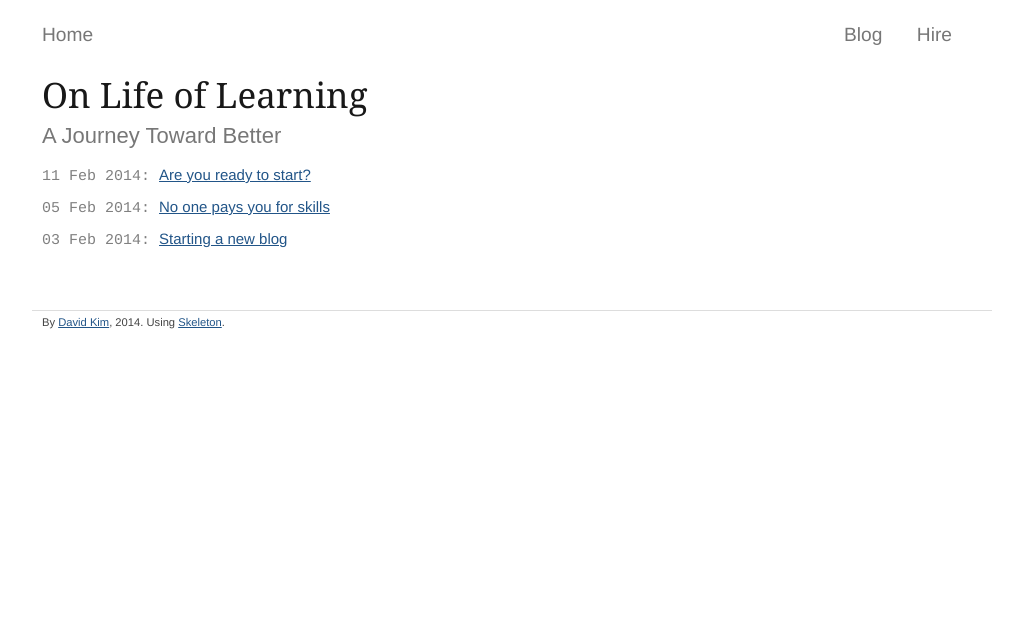
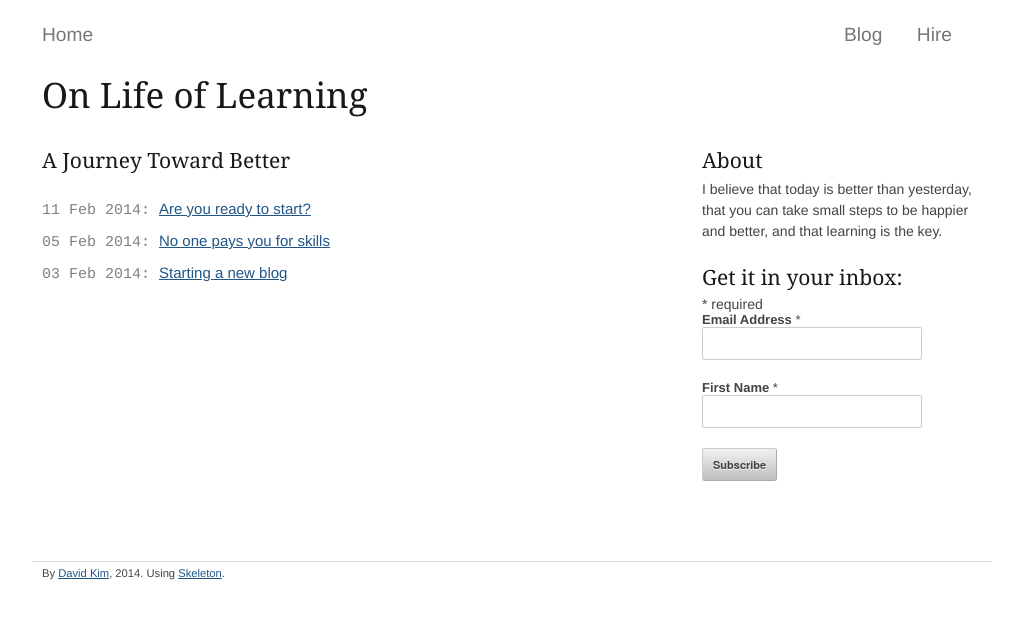
Before and after one commit to dklounge/dklounge.github.io, a Jekyll site: the page built from blog/index.html, in a window 1280 px wide. Shown: the top 619 px of the page, without its empty margins (128-1151 px from the left). Built offline with Jekyll 4.4.1, drawn with Linux system fonts in a browser that asks for light colours; nearby versions of some CDN libraries; comment, search, counter and statistics services are not loaded.

Commit message:
added mailchimp

```diff
--- /dev/null
+++ b/_includes/mailchimp
@@ -0,0 +1,29 @@
+<!-- Begin MailChimp Signup Form -->
+<link href="//cdn-images.mailchimp.com/embedcode/classic-081711.css" rel="stylesheet" type="text/css">
+<style type="text/css">
+    #mc_embed_signup{background:#fff; clear:left; font:14px Helvetica,Arial,sans-serif;  width:290px;}
+    /* Add your own MailChimp form style overrides in your site stylesheet or in this style block.
+       We recommend moving this block and the preceding CSS link to the HEAD of your HTML file. */
+</style>
+<div id="mc_embed_signup">
+<form action="http://github.us4.list-manage.com/subscribe/post?u=7538c9b9f9d0af6427404e8fd&amp;id=bd52d1fb6f" method="post" id="mc-embedded-subscribe-form" name="mc-embedded-subscribe-form" class="validate" target="_blank" novalidate>
+
+<div class="indicates-required"><span class="asterisk">*</span> required</div>
+<div class="mc-field-group">
+    <label for="mce-EMAIL">Email Address  <span class="asterisk">*</span>
+</label>
+    <input type="email" value="" name="EMAIL" class="required email" id="mce-EMAIL">
+</div>
+<div class="mc-field-group">
+    <label for="mce-FNAME">First Name  <span class="asterisk">*</span>
+</label>
+    <input type="text" value="" name="FNAME" class="required" id="mce-FNAME">
+</div>
+    <div id="mce-responses" class="clear">
+        <div class="response" id="mce-error-response" style="display:none"></div>
+        <div class="response" id="mce-success-response" style="display:none"></div>
+    </div>    <!-- real people should not fill this in and expect good things - do not remove this or risk form bot signups-->
+    <div style="position: absolute; left: -5000px;"><input type="text" name="b_7538c9b9f9d0af6427404e8fd_bd52d1fb6f" value=""></div>
+    <div><input type="submit" value="Subscribe" name="subscribe" id="mc-embedded-subscribe" class="button"></div>
+</form>
+</div>
--- a/_layouts/page.html
+++ b/_layouts/page.html
@@ -18,7 +18,6 @@ layout: default
 
 <div class="row">
   <div class="sixteen columns">
-    <br />
     {{ content }}
   </div>
 </div>
--- a/blog/index.html
+++ b/blog/index.html
@@ -1,12 +1,23 @@
 ---
 layout: page
 title: "On Life of Learning"
-tagline: "A Journey Toward Better"
 ---
 {% include setup %}
 
-<ul>
-  {% for post in site.posts %}
-    <li style="font-size: 15px">{{ post.date | date: "<span style='color: gray; font-family: Courier;'>%d %b %Y: </span>"}} <a href="{{ post.url }}">{{post.title}}</a></li>
-  {% endfor %}
-</ul>
+<div class="eleven columns alpha">
+  <h4>A Journey Toward Better</h4>
+  <br />
+  <ul>
+    {% for post in site.posts %}
+      <li style="font-size: 15px">{{ post.date | date: "<span style='color: gray; font-family: Courier;'>%d %b %Y: </span>"}} <a href="{{ post.url }}">{{post.title}}</a></li>
+    {% endfor %}
+  </ul>
+</div>
+
+<div class="five columns omega">
+  <h4>About</h4>
+    <p>I believe that today is better than yesterday, that you can take small steps to be happier and better, and that learning is the key.</p>
+
+  <h4>Get it in your inbox:</h4>
+    {% include mailchimp %}
+</div>
```
Also changed, not shown: assets/stylesheets/main.css (line endings or trailing spaces).
